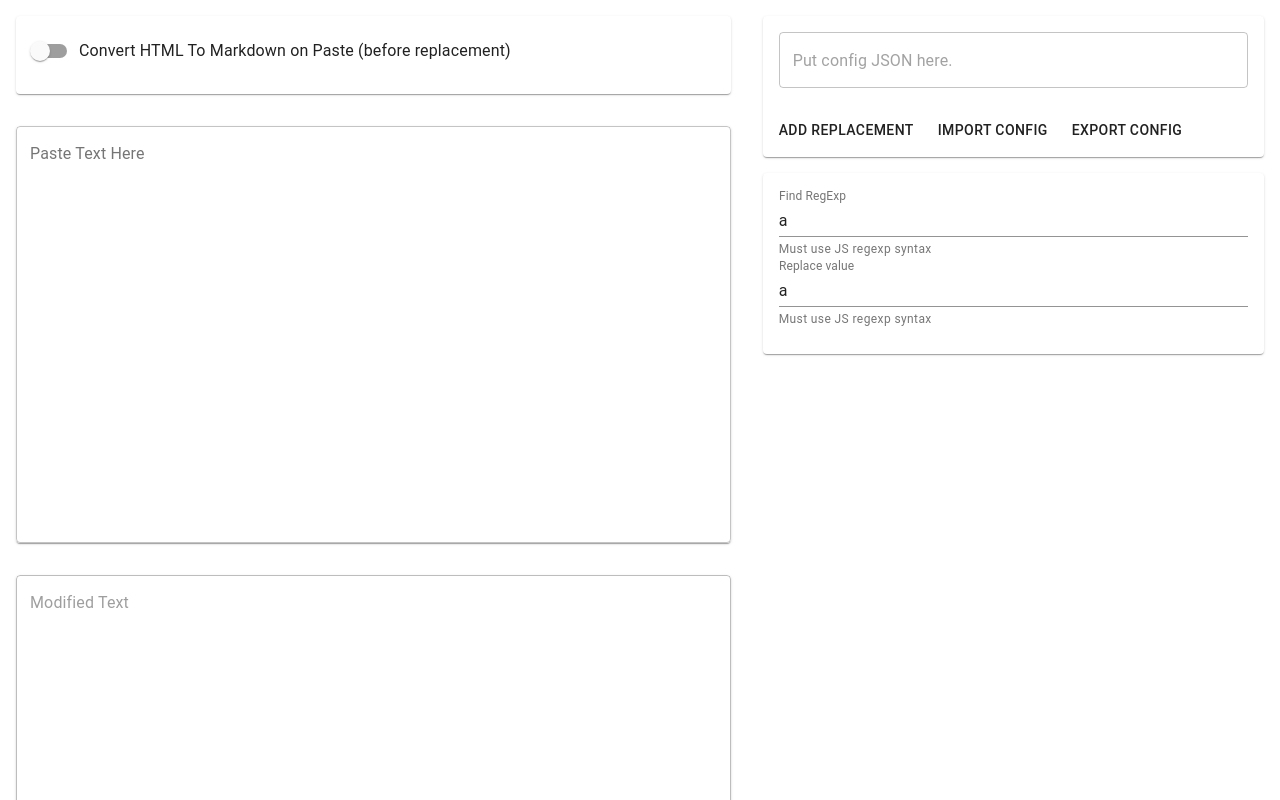
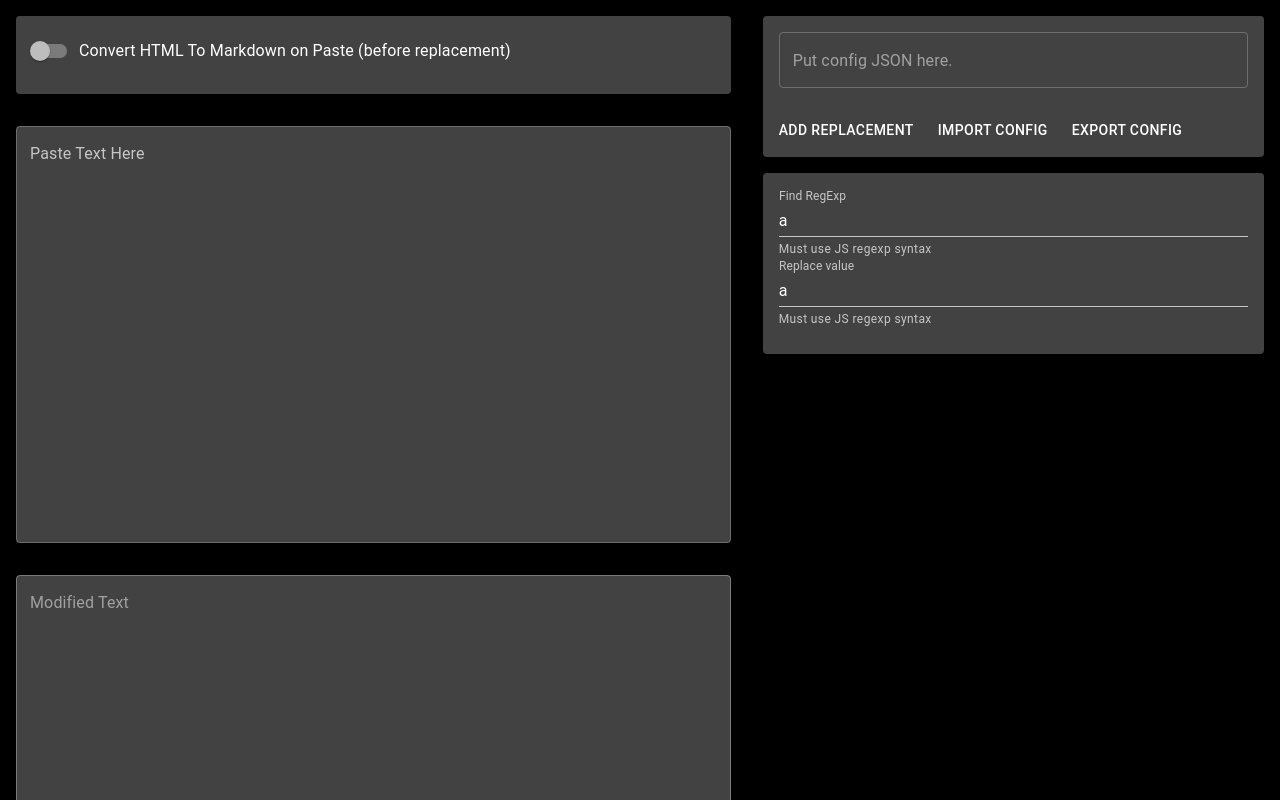
Before and after one commit to ken-bimmel/autoregexp, a React (Create React App) app: page / in a window 1280 px wide. Shown: the top 800 px of the page. Built offline with nearby package versions, Linux system fonts and the light colour scheme.

Commit message:
Switch to dark mode

```diff
--- a/src/App.jsx
+++ b/src/App.jsx
@@ -1,7 +1,4 @@
 import { React, useState } from 'react';
-import Grid from '@material-ui/core/Grid';
-import TextField from '@material-ui/core/TextField';
-import Snackbar from '@material-ui/core/Snackbar';
 import MuiAlert from '@material-ui/lab/Alert';
 import ReplaceBox from './ReplaceBox';
 import {
@@ -10,8 +7,15 @@ import {
   CardActions,
   CardContent,
   FormControlLabel,
-  Switch
+  Switch,
+  Snackbar,
+  TextField,
+  Grid
 } from '@material-ui/core';
+import {
+  createTheme,
+  ThemeProvider
+} from '@material-ui/core/styles';
 import TurndownService from 'turndown';
 
 function Alert(props) {
@@ -19,6 +23,14 @@ function Alert(props) {
 }
 
 function App() {
+  const theme = createTheme(
+    {
+      palette: {
+        type: 'dark'
+      }
+    }
+  )
+
   const [importedReplacements, setImportedReplacements] = useState("");
   const [replacedText, setReplacedText] = useState("");
   const [replacements, setReplacements] = useState([{ find: "a", replace: "a" }]);
@@ -95,7 +107,7 @@ function App() {
   }
 
   return (
-    <div>
+    <ThemeProvider theme={theme}>
       <Grid
         container
         direction="row"
@@ -195,7 +207,7 @@ function App() {
           Processed and copied to clipboard!
         </Alert>
       </Snackbar>
-    </div>
+    </ThemeProvider>
   );
 }
 
--- a/src/index.css
+++ b/src/index.css
@@ -5,4 +5,5 @@ body {
     sans-serif;
   -webkit-font-smoothing: antialiased;
   -moz-osx-font-smoothing: grayscale;
+  background-color: black;
 }
```
Also changed, not shown: public/manifest.json.
